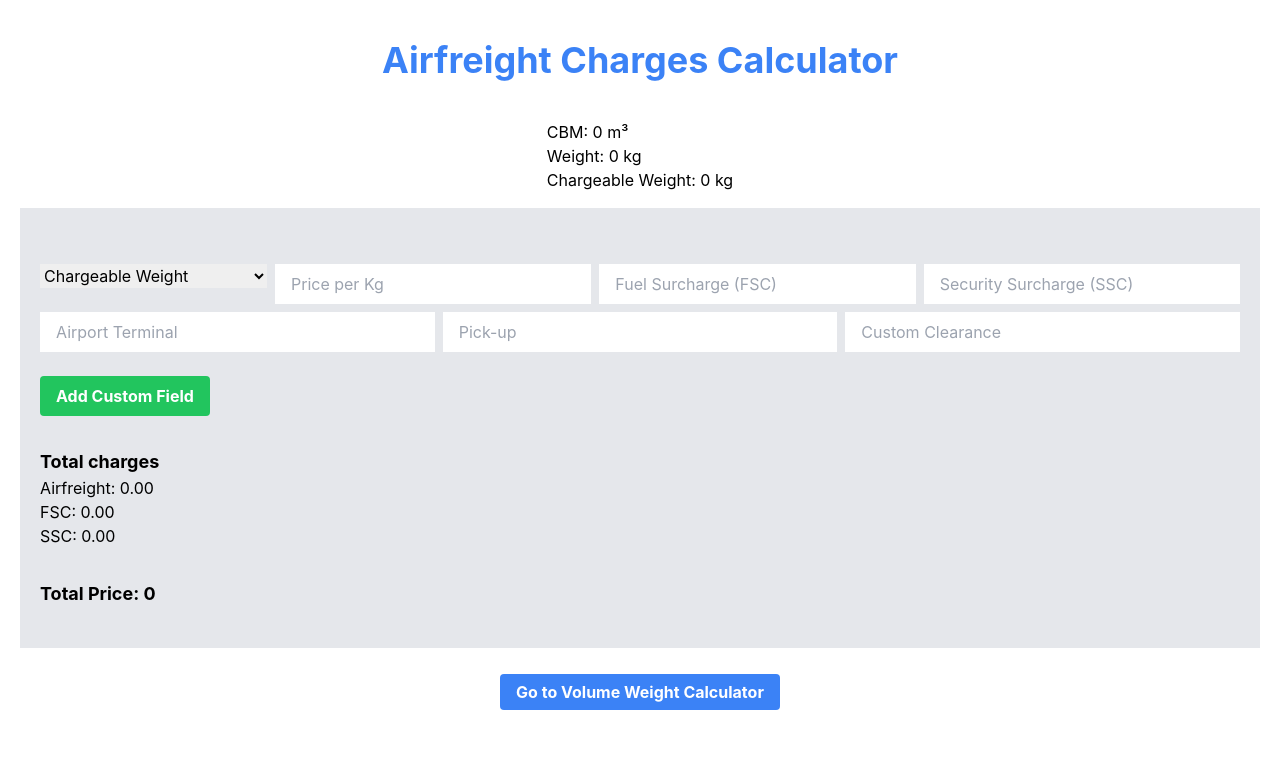
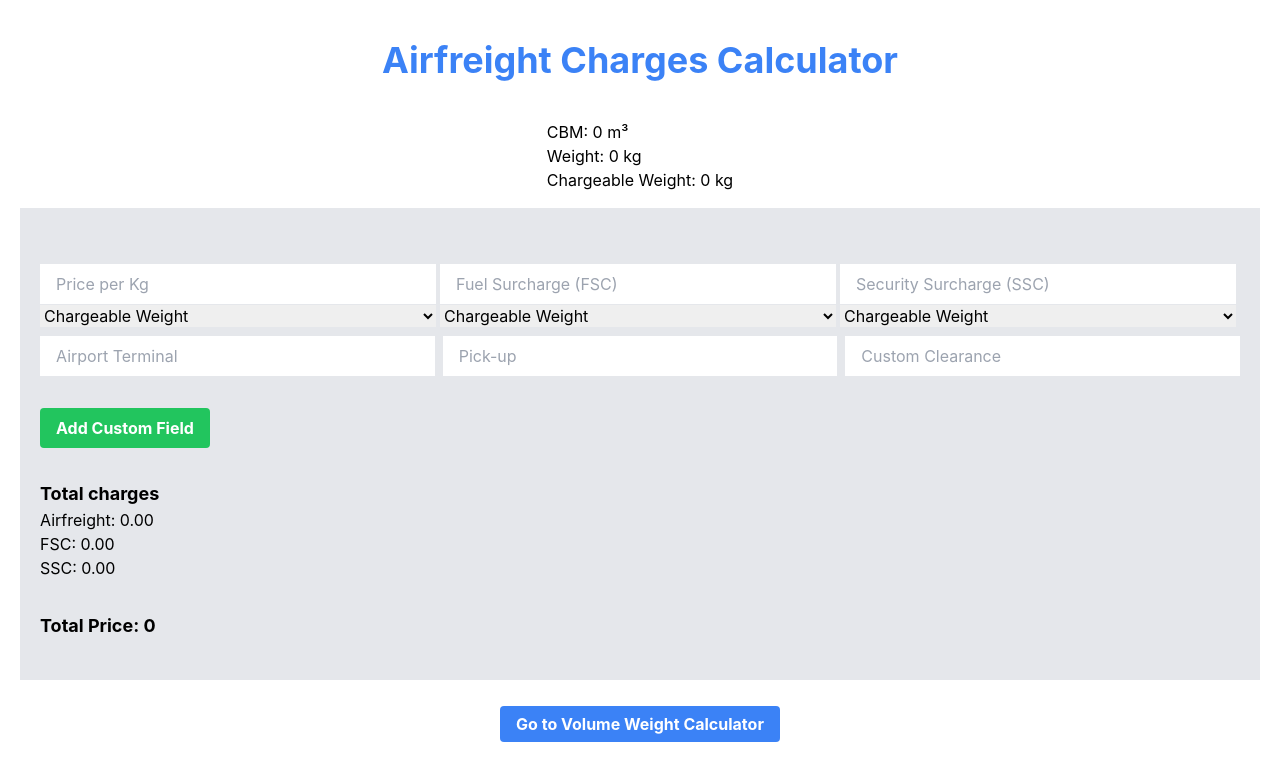
Before and after one commit to martinMr79/flyfrakt, a React (Create React App) app: page /charges in a window 1280 px wide. Shown: the top 780 px of the page. Built offline with nearby package versions, Linux system fonts and the light colour scheme.

Commit message:
adding select tags

```diff
--- a/src/pages/priceCalculator/index.jsx
+++ b/src/pages/priceCalculator/index.jsx
@@ -8,9 +8,47 @@ import {
 
 function ChargesCalculator() {
   const dispatch = useDispatch();
-  const { chargeableWeight, totalCBM, totalWeight, charges: chargesRedux, calculationMethod: calculationMethodRedux } = useSelector(state => state.volumeWeightCalculator);
+  const {
+    chargeableWeight,
+    totalCBM,
+    totalWeight,
+    charges: chargesRedux,
+    calculationMethod: calculationMethodRedux,
+  } = useSelector((state) => state.volumeWeightCalculator);
 
-  const [localCharges, setLocalCharges] = useState(chargesRedux || {
+  const initialChargesState = {
+    pricePerKg: {
+      value: '',
+      calculationMethod: 'chargeableWeight', // Default calculation method
+    },
+    fsc: {
+      value: '',
+      calculationMethod: 'chargeableWeight', // Default calculation method
+    },
+    ssc: {
+      value: '',
+      calculationMethod: 'chargeableWeight', // Default calculation method
+    },
+    airportTerminal: {
+      value: '',
+      calculationMethod: 'chargeableWeight', // Default calculation method
+    },
+
+    pickUp: {
+      value: '',
+      calculationMethod: 'chargeableWeight', // Default calculation method
+    },
+
+    customClearnace: {
+      value: '',
+      calculationMethod: 'chargeableWeight', // Default calculation method
+    },
+
+    // Continue for other charges...
+  };
+
+  const [localCharges, setLocalCharges] = useState(
+    chargesRedux || {
       pricePerKg: '',
       fsc: '',
       ssc: '',
@@ -18,20 +56,34 @@ function ChargesCalculator() {
       pickUp: '',
       customClearance: '',
       customCharges: [],
-  });
+    }
+  );
 
-  const handleCalculationMethodChange = (e) => {
+  const handleCalculationMethodChange = (e, chargeKey) => {
     const method = e.target.value;
-    dispatch(setCalculationMethod(method));
+    const updatedCharges = {
+      ...localCharges,
+      [chargeKey]: {
+        ...localCharges[chargeKey],
+        calculationMethod: method,
+      },
+    };
+    setLocalCharges(updatedCharges);
+    dispatch(setCalculationMethod(updatedCharges)); // Update this action to handle the new structure
   };
 
-  const handleChange = (e) => {
+  const handleChange = (e, chargeKey) => {
     const { name, value } = e.target;
-    const updatedCharges = { ...localCharges, [name]: value };
+    const updatedCharges = {
+      ...localCharges,
+      [chargeKey]: {
+        ...localCharges[chargeKey],
+        [name]: value,
+      },
+    };
     setLocalCharges(updatedCharges);
     dispatch(setCharges(updatedCharges));
   };
-
 
   const calculateTotalCharges = () => {
     let total = 0;
@@ -57,8 +109,6 @@ function ChargesCalculator() {
     }
     return total;
   };
-
-
 
   const handleCustomChargeChange = (index, value) => {
     const updatedCustomCharges = localCharges.customCharges.map((charge, i) => {
@@ -90,7 +140,6 @@ function ChargesCalculator() {
     return rows;
   };
 
-
   return (
     <div className="mx-auto max-w-screen-xl px-5 py-10 flex flex-col items-center">
       <h1 className="text-center mb-10 sm:text-2xl md:text-3xl lg:text-4xl text-blue-500 font-bold">
@@ -102,47 +151,72 @@ function ChargesCalculator() {
         <p>Chargeable Weight: {chargeableWeight} kg</p>
       </div>
       <div className="bg-gray-200 w-full px-5 py-10">
-          <div className="flex mb-2 space-x-2  mt-4">
+        <div className="flex flex-wrap mb-2 mt-4 ">
+          {/* Price per Kg Input and Selector */}
+          <div className="w-1/3 pr-1">
+            <input
+              type="number"
+              name="pricePerKg"
+              placeholder="Price per Kg"
+              value={localCharges.pricePerKg.value}
+              onChange={(e) => handleChange(e, 'pricePerKg')}
+              className="py-2 px-4 w-full"
+            />
             <select
-              value={calculationMethodRedux}
-              onChange={handleCalculationMethodChange}
-              className="mb-4"
+              value={localCharges.pricePerKg.calculationMethod}
+              onChange={(e) => handleCalculationMethodChange(e, 'pricePerKg')}
+              className="w-full"
             >
               <option value="chargeableWeight">Chargeable Weight</option>
               <option value="actualWeight">Actual Weight</option>
               <option value="lumpSum">Lump Sum</option>
-              <option value="lumpSumPlusWeight">
-                Lump Sum + Weight per Kg
-              </option>
             </select>
+          </div>
 
+          {/* Fuel Surcharge (FSC) Input and Selector */}
+          <div className="w-1/3 pr-1">
             <input
               type="number"
-              name="pricePerKg"
-              placeholder="Price per Kg"
-              value={localCharges.pricePerKg}
-              onChange={handleChange}
-              className="py-2 px-4 w-1/3"
+              name="value"
+              placeholder="Fuel Surcharge (FSC)"
+              value={localCharges.fsc.value}
+              onChange={(e) => handleChange(e, 'fsc')}
+              className="py-2 px-4 w-full"
             />
+            <select
+              value={localCharges.fsc.calculationMethod}
+              onChange={(e) => handleCalculationMethodChange(e, 'fsc')}
+              className="w-full"
+            >
+              <option value="chargeableWeight">Chargeable Weight</option>
+              <option value="actualWeight">Actual Weight</option>
+              <option value="lumpSum">Lump Sum</option>
+            </select>
+          </div>
+
+          {/* Security Surcharge (SSC) Input and Selector */}
+
+          <div className="w-1/3 pr-1">
             <input
               type="number"
-              name="fsc"
-              placeholder="Fuel Surcharge (FSC)"
-              value={localCharges.fsc}
-              onChange={handleChange}
-              className="py-2 px-4 w-1/3"
+              name="value"
+              placeholder="Security Surcharge (SSC)"
+              value={localCharges.ssc.value}
+              onChange={(e) => handleChange(e, 'ssc')}
+              className="py-2 px-4 w-full"
             />
-            <input
-              type="number"
-              name="ssc"
-              placeholder="Security Surcharge (SSC)"
-              value={localCharges.ssc}
-              onChange={handleChange}
-              className="py-2 px-4 w-1/3"
-            />
+            <select
+              value={localCharges.ssc.calculationMethod}
+              onChange={(e) => handleCalculationMethodChange(e, 'ssc')}
+              className="w-full"
+            >
+              <option value="chargeableWeight">Chargeable Weight</option>
+              <option value="actualWeight">Actual Weight</option>
+              <option value="lumpSum">Lump Sum</option>
+            </select>
           </div>
 
-          <div className="flex mb-2 space-x-2  mt-2">
+          <div className="flex mb-2 space-x-2  mt-2 w-full">
             <input
               type="number"
               name="airportTerminal"
@@ -168,6 +242,7 @@ function ChargesCalculator() {
               className="py-2 px-4 w-1/3"
             />
           </div>
+        </div>
         {getCustomChargeRows().map((row, rowIndex) => (
           <div key={rowIndex} className="flex mb-2 space-x-2 mt-2">
             {row.map((charge, index) => (
@@ -177,10 +252,7 @@ function ChargesCalculator() {
                 placeholder="Custom charge"
                 value={charge.value}
                 onChange={(e) =>
-                    handleCustomChargeChange(
-                      rowIndex * 3 + index,
-                      e.target.value
-                    )
+                  handleCustomChargeChange(rowIndex * 3 + index, e.target.value)
                 }
                 className="py-2 px-4 w-1/3"
               />
@@ -225,7 +297,6 @@ function ChargesCalculator() {
       </div>
     </div>
   );
-  };
-
+}
 
 export default ChargesCalculator;
```
Lines whose indentation alone changed are shown as unchanged.
